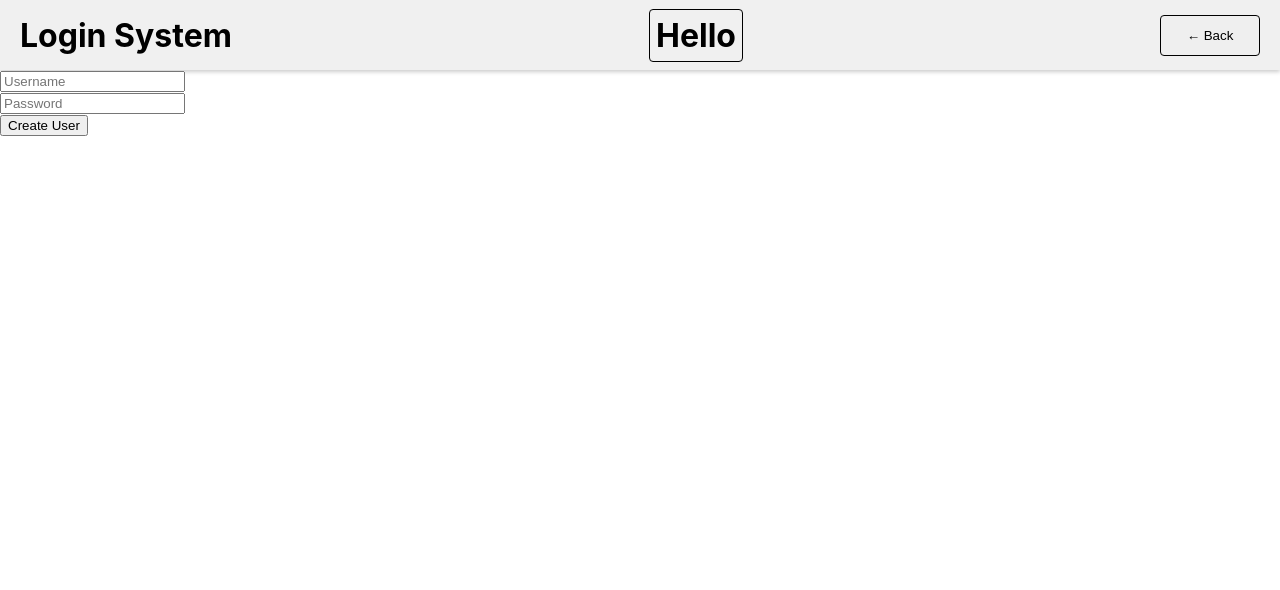
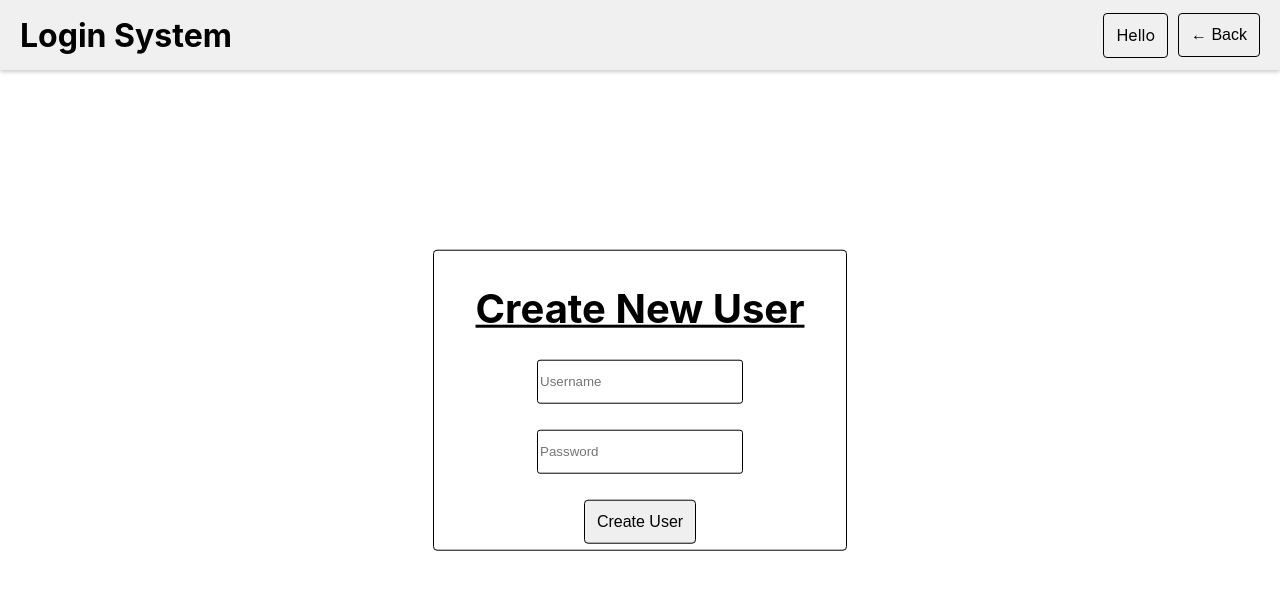
Before and after one commit to Zack-D-44/React-Express-SQlite-Login-System, a React (Create React App) app in the folder Client/login-system/: page /loggedIn in a window 1280 px wide. Shown: the top 590 px of the page. Built offline with nearby package versions, Linux system fonts and the light colour scheme.

Commit message:
Polished create user form

```diff
--- a/Client/login-system/src/Components/Header.jsx
+++ b/Client/login-system/src/Components/Header.jsx
@@ -16,10 +16,12 @@ export default function Header() {
     <div>
       <header className={styles.header}>
         <h1>Login System</h1>
-        <h1 className={styles.greetingHeading}>Hello {username}</h1>
-        <button className={globalStyles.button} onClick={() => navigate("/")}>
-          &#8592; Back
-        </button>
+        <div className={styles.rightSection}>
+          <p className={styles.greetingHeading}>Hello {username}</p>
+          <button className={globalStyles.button} onClick={() => navigate("/")}>
+            &#8592; Back
+          </button>
+        </div>
       </header>
     </div>
   );
--- a/Client/login-system/src/Components/LoggedInUserScreen.jsx
+++ b/Client/login-system/src/Components/LoggedInUserScreen.jsx
@@ -1,5 +1,7 @@
 import React from "react";
 import Header from "./Header";
+import style from "../styles/createUser.module.css";
+import globalStyles from "../styles/globalStyles.module.css";
 // const { useNavigate, useLocation } = require("react-router-dom");
 export default function LoggedInUserScreen() {
   // create navigate hook
@@ -8,12 +10,33 @@ export default function LoggedInUserScreen() {
     <div>
       <Header />
 
-      <form action="#" id="createUserForm">
-        <input type="text" placeholder="Username" />
+      <form
+        action="#"
+        id="createUserForm"
+        className={`${style.createUserForm} ${globalStyles.centreHorizontallyVertically}`}
+      >
+        <h1
+          className={`${globalStyles.centreHorizontally} ${style.createUserHeading}`}
+        >
+          Create New User
+        </h1>
+        <input
+          type="text"
+          placeholder="Username"
+          className={`${globalStyles.formInputs} ${globalStyles.centreHorizontally}`}
+        />
         <br />
-        <input type="password" placeholder="Password" />
+        <input
+          type="password"
+          placeholder="Password"
+          className={`${globalStyles.formInputs} ${globalStyles.centreHorizontally}`}
+        />
         <br />
-        <input type="submit" value="Create User" />
+        <input
+          type="submit"
+          value="Create User"
+          className={`${globalStyles.button} ${globalStyles.centreHorizontally}`}
+        />
       </form>
     </div>
   );
--- a/Client/login-system/src/styles/createUser.module.css
+++ b/Client/login-system/src/styles/createUser.module.css
@@ -0,0 +1,19 @@
+.createUserForm {
+    border: 1px solid black;
+    padding: 6px;
+    border-radius: 4px;
+    width: 400px;
+}
+
+.createUserHeading {
+
+    width: 100%;
+    text-align: center;
+    font-size: 40px;
+    font-weight: bold;
+    text-decoration: underline;
+    text-decoration-thickness: 3px;
+
+    /* top: 150px; */
+
+}
--- a/Client/login-system/src/styles/globalStyles.module.css
+++ b/Client/login-system/src/styles/globalStyles.module.css
@@ -6,9 +6,10 @@
     padding: 12px;
     border-radius: 4px;
     color: #000000;
-    width: 100px;
+    width: fit-content;
     border: solid 1px #000000;
     transition: 0.2s ease-in-out;
+    font-size: 16px;
 
 }
 
@@ -18,3 +19,31 @@
     color: #ffffff;
     cursor: pointer;
 }
+
+.formInputs {
+    margin-bottom: 6px;
+    width: 200px;
+    height: 40px;
+    border: solid 1px #000000;
+    border-radius: 3px;
+    transition: 0.2s ease-in-out;
+
+}
+
+.formInputs:focus {
+    border: solid 1px #3bcd3b;
+    outline: none;
+}
+
+.centreHorizontally {
+    display: block;
+    margin-left: auto;
+    margin-right: auto;
+}
+
+.centreHorizontallyVertically {
+    position: absolute;
+    top: 50%;
+    left: 50%;
+    transform: translate(-50%, -50%);
+}
--- a/Client/login-system/src/styles/header.module.css
+++ b/Client/login-system/src/styles/header.module.css
@@ -9,8 +9,20 @@
     overflow: hidden;
 }
 
+.rightSection {
+    display: flex;
+    align-items: center;
+}
+
 .greetingHeading {
-    border: 1px solid black;
-    padding: 6px;
+    border: none;
+    padding: 12px;
     border-radius: 4px;
+    color: #000000;
+    border: solid 1px #000000;
+    margin-right: 10px;
+    font-size: 16px;
+    height: 19px;
+    line-height: 19px;
+    cursor: default;
 }
```
